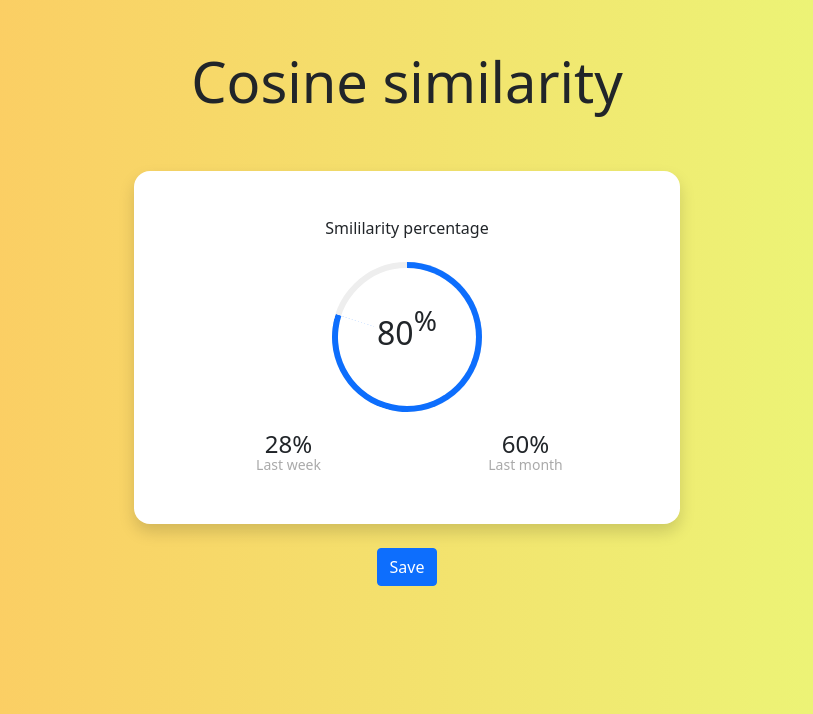
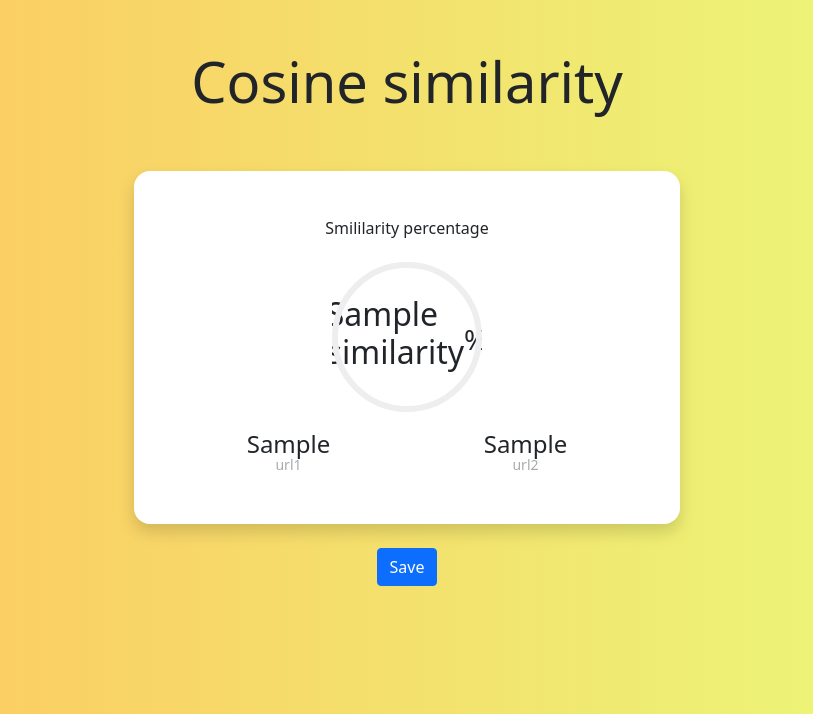
Before and after one commit to MinnuJohn/webcompare_project, a Flask app: template templates/result.html in a window 1280 px wide. Shown: the top 714 px of the page, without its empty margins (233-1046 px from the left). Run offline with Flask 2, Linux system fonts and the light colour scheme; the template is opened without the code that fills it: most values are stand-ins (such as "Sample title", 1, 10 or a date in 2020); some libraries are stand-ins or nearby versions.

Commit message:
updating resultpage

```diff
--- a/templates/base.html
+++ b/templates/base.html
@@ -16,7 +16,7 @@
 </head>
 
 <body>
-  <!-- <link rel="stylesheet" href="/static/styles.css"> -->
+
 
   {% block body%}{% endblock%}
   <script src="https://cdn.jsdelivr.net/npm/bootstrap@5.0.1/dist/js/bootstrap.bundle.min.js"
--- a/templates/inputpage.html
+++ b/templates/inputpage.html
@@ -6,6 +6,7 @@
 {% endblock%}
 
 {% block body %}
+<link rel="stylesheet" href="/static/styles.css">
 <!-- Static navbar -->
 <nav class="navbar navbar-expand-lg navbar-dark">
 
@@ -78,5 +79,4 @@
     </table>
   </div>
 </div>
-<!-- <script src="/static/js/webscraping.js"></script> -->
 {% endblock %}
--- a/templates/login.html
+++ b/templates/login.html
@@ -5,6 +5,7 @@
 {% endblock%}
 
 {% block body %}
+<link rel="stylesheet" href="/static/styles.css">
 <!-- Static navbar -->
 <nav class="navbar navbar-expand-lg navbar-dark">
 
@@ -17,11 +18,6 @@
     <ul class="navbar-nav mr-auto">
       <li class="nav-item">
         <a class="nav-link" href="#">About</a>
-      </li>
-    </ul>
-    <ul class="navbar-nav ml-auto">
-      <li class="nav-item">
-        <a class="nav-link" href="#">Login</a>
       </li>
     </ul>
   </div>
--- a/templates/register.html
+++ b/templates/register.html
@@ -5,6 +5,7 @@
 {% endblock%}
 
 {% block body %}
+<link rel="stylesheet" href="/static/styles.css">
 <h1>register page</h1>
 
 <form action="/users" method="POST" onsubmit="return checkPasswordMatch();">
--- a/templates/result.html
+++ b/templates/result.html
@@ -19,7 +19,7 @@
                 <h2 class="h6 font-weight-bold text-center mb-4">Smililarity percentage</h2>
 
                 <!-- Progress bar 1 -->
-                <div class="progress mx-auto" data-value='80'>
+                <div class="progress mx-auto" data-value='{{similarity}}'>
                     <span class="progress-left">
                         <span class="progress-bar border-primary"></span>
                     </span>
@@ -28,7 +28,7 @@
                     </span>
                     <div
                         class="progress-value w-100 h-100 rounded-circle d-flex align-items-center justify-content-center">
-                        <div class="h2 font-weight-bold">80<sup class="small">%</sup></div>
+                        <div class="h2 font-weight-bold">{{similarity}}<sup class="small">%</sup></div>
                     </div>
                 </div>
                 <!-- END -->
@@ -36,17 +36,17 @@
                 <!-- Demo info -->
                 <div class="row text-center mt-4">
                     <div class="col-6 border-right">
-                        <div class="h4 font-weight-bold mb-0">28%</div><span class="small text-gray">Last week</span>
+                        <div class="h4 font-weight-bold mb-0">{{input1 }}</div><span class="small text-gray">url1</span>
                     </div>
                     <div class="col-6">
-                        <div class="h4 font-weight-bold mb-0">60%</div><span class="small text-gray">Last month</span>
+                        <div class="h4 font-weight-bold mb-0">{{input2 }}</div><span class="small text-gray">url2</span>
                     </div>
                 </div>
                 <!-- END -->
             </div>
             <!-- Save Button Section -->
         <div class="text-center mt-4">
-            <button id="saveButton" class="btn btn-primary">Save</button>
+            <button action="/update" method="POST" id="saveButton" class="btn btn-primary">Save</button>
         </div>
         <!-- END Save Button Section -->
         </div>
```
